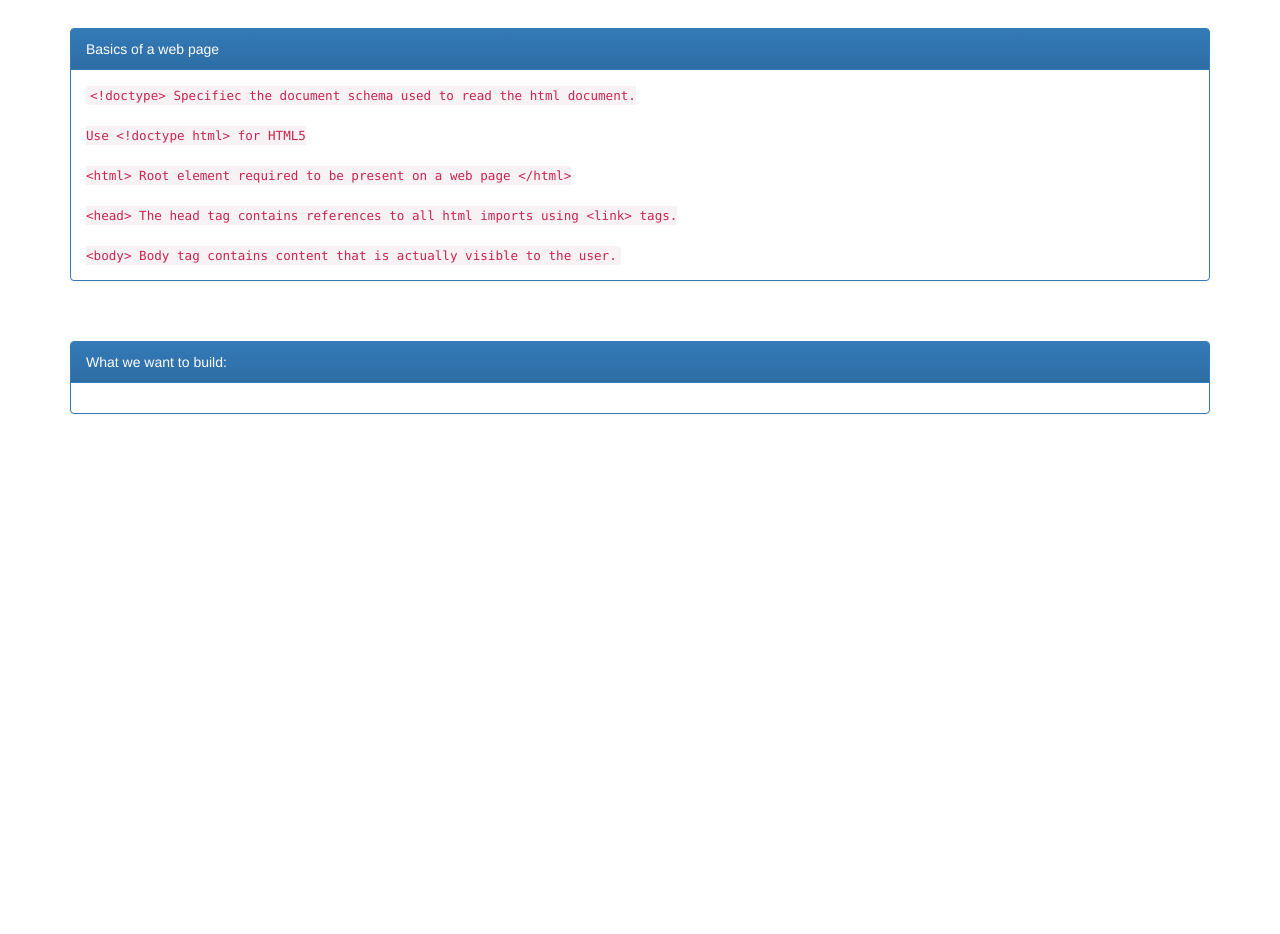
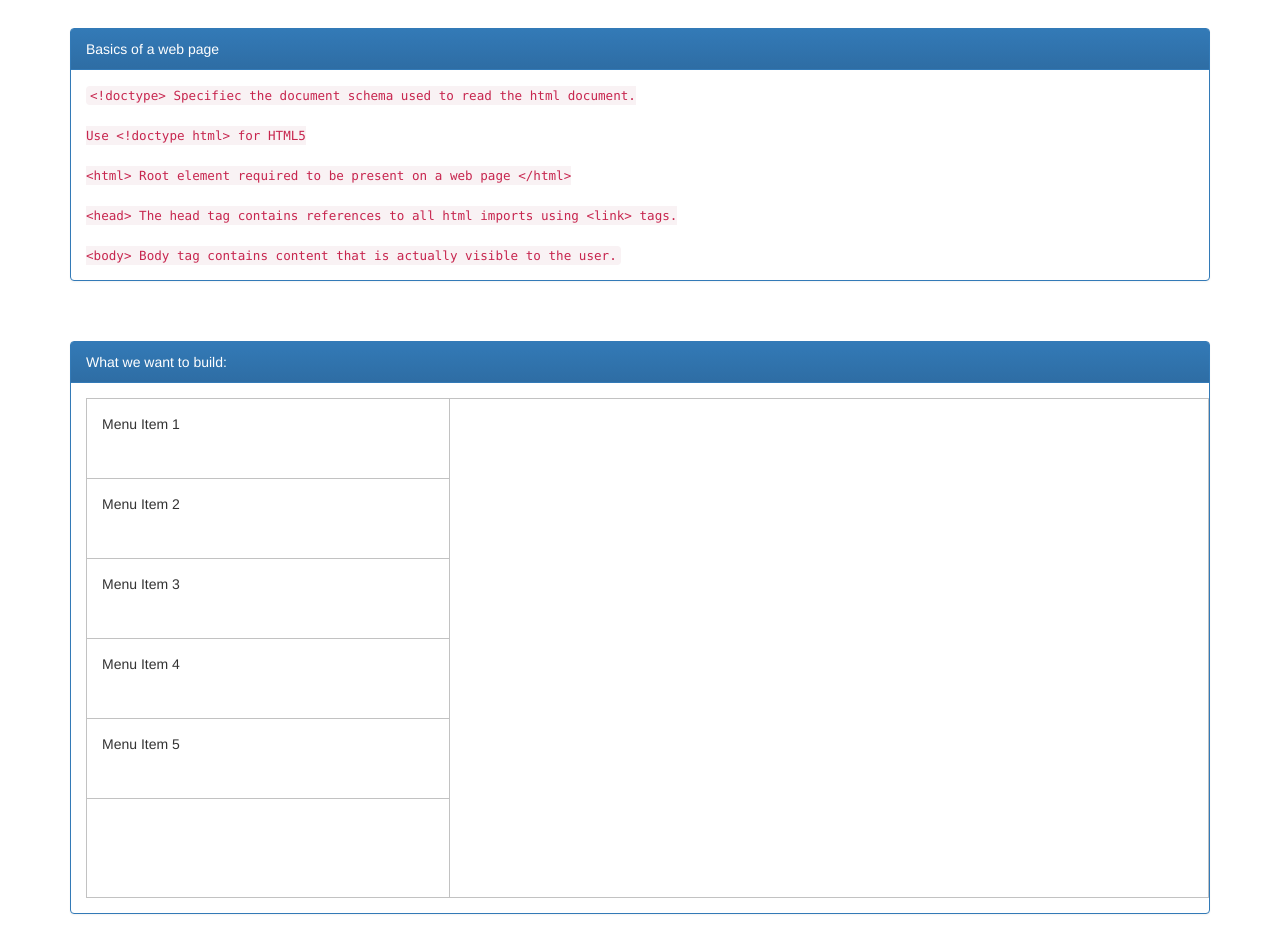
Before and after one commit to sumeet-singh04/javascript-training, a plain HTML site: page index.html in a window 1280 px wide. Shown: the part 75-1009 px from the top of the page. Before the commit the page ends 800 px from the top, so only its background shows below. Drawn offline with nearby package versions, Linux system fonts and the light colour scheme.

Commit message:
Added new example

```diff
--- a/index.html
+++ b/index.html
@@ -15,6 +15,27 @@
         <!-- Latest compiled and minified JavaScript -->
         <script src="https://maxcdn.bootstrapcdn.com/bootstrap/3.3.7/js/bootstrap.min.js" integrity="sha384-Tc5IQib027qvyjSMfHjOMaLkfuWVxZxUPnCJA7l2mCWNIpG9mGCD8wGNIcPD7Txa" crossorigin="anonymous"></script>
 
+        <style>
+            .menu {
+                width: 100%;
+                height: 100%;
+                border: 1px solid #c2c2c2;
+                list-style: none;
+                padding-left: 0px;
+            }
+
+            li {
+                width: 100%;
+                height: 80px;
+                padding: 15px;
+                border-bottom: 1px solid #c2c2c2;
+            }
+
+            li:hover {
+                background-color: #d3d3d3;
+            }
+
+        </style>
     </head>
     <body>
 
@@ -62,12 +83,41 @@
                             What we want to build:
                         </div>
                         <div class="panel-body">
-
+                            <div class="row">
+                                <div class="col-xs-12"
+                                style="height: 500px; width: 100%; ">
+                                    <div class="row">
+                                        <div class="col-xs-4" style="height: 500px;padding-right: 0px;">
+                                            <ul class="menu">
+                                                <li> Menu Item 1</li>
+                                                <li> Menu Item 2</li>
+                                                <li> Menu Item 3</li>
+                                                <li> Menu Item 4</li>
+                                                <li> Menu Item 5</li>
+                                            </ul>
+                                        </div>
+                                        <div class="col-xs-8 content-area"
+                                        style="height: 500px; border: 1px solid #c2c2c2; border-left: none;">
+                                        </div>
+                                    </div>
+                                </div>
+                            </div>
                         </div>
                     </div>
                 </div>
             </div>
         </div>
+        <script>
+            var contentArea = document.querySelector('.content-area');
 
+            var listItems = document.querySelectorAll('.menu li')
+
+            for(var i=0; i<listItems.length;i++) {
+                listItems[i].addEventListener('click', function(event) {
+                    contentArea.innerHTML = event.target.innerText;
+                });
+            }
+
+        </script>
     </body>
 </html>
```
